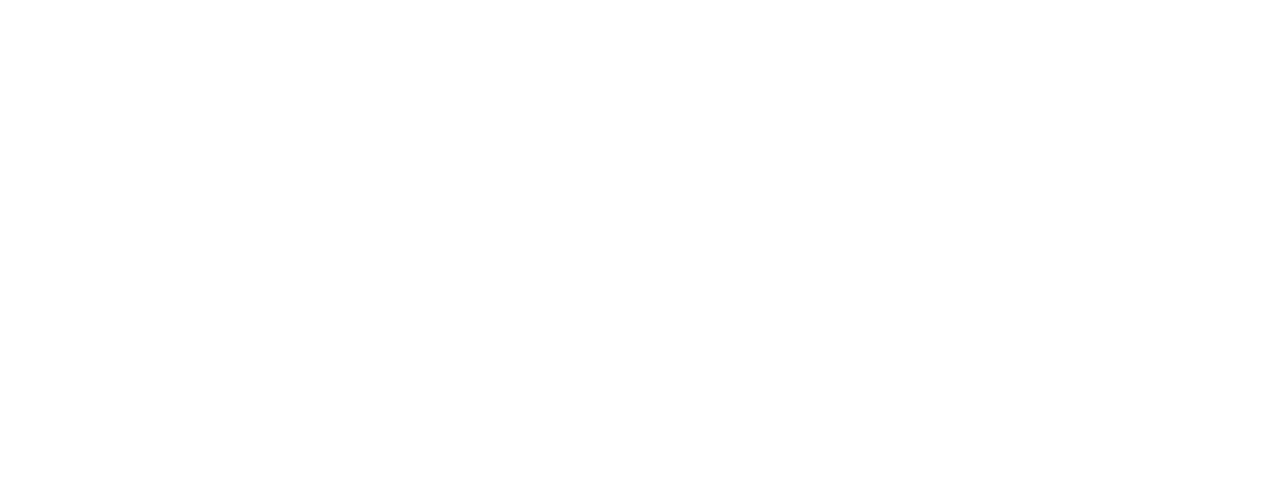
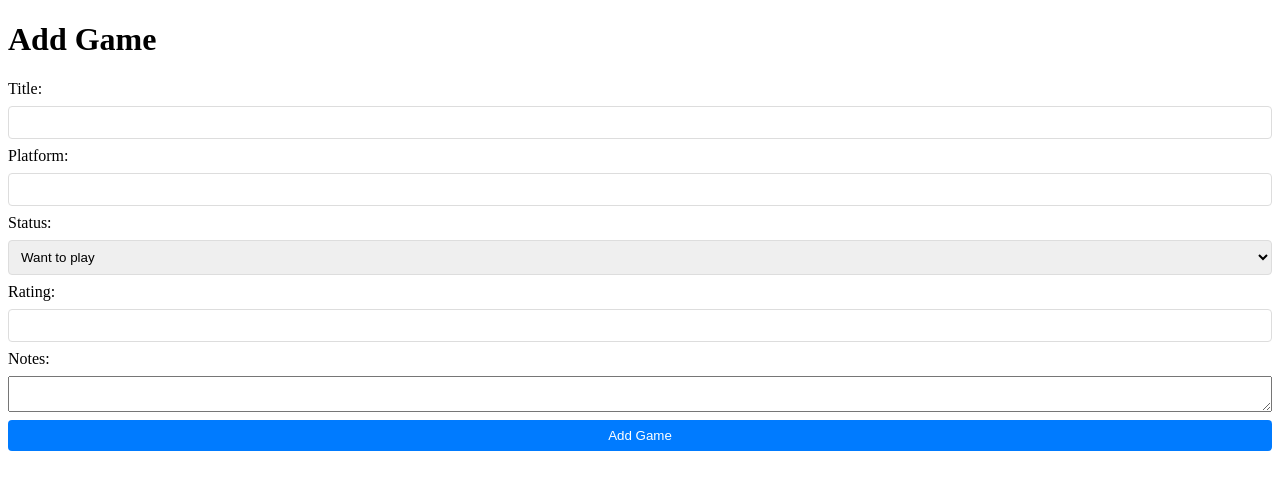
Before and after one commit to elenaholmberg/games, a React (Vite) app in the folder vite-project/: page /add-game in a window 1280 px wide. Before the commit this address had no page. Shown: the top 490 px of the page. Built offline with nearby package versions, Linux system fonts and the light colour scheme.

Commit message:
feat: add a form on it's own page called AddGamePage

```diff
--- a/vite-project/src/App.tsx
+++ b/vite-project/src/App.tsx
@@ -1,15 +1,15 @@
 import { Route, Routes } from 'react-router';
 import GamesPage from './pages/GamesPage';
 import GameDetailsPage from './pages/GameDetailsPage';
+import AddGamePage from './pages/AddGamePage';
 
 function App() {
   return (
     <div className="app">
       <Routes>
         <Route path="/" element={<GamesPage />} />
-      </Routes>
-      <Routes>
         <Route path="/games/:gameId" element={<GameDetailsPage />} />
+        <Route path="/add-game" element={<AddGamePage />} />
       </Routes>
     </div>
   );
--- /dev/null
+++ b/vite-project/src/pages/AddGamePage.tsx
@@ -0,0 +1,27 @@
+function AddGamePage() {
+  return (
+    <div className="add-game-page">
+      <h1>Add Game</h1>
+      <form>
+        <label htmlFor="title">Title:</label>
+        <input type="text" id="title" name="title" />
+        <label htmlFor="platform">Platform:</label>
+        <input type="text" id="platform" name="platform" />
+        <label htmlFor="status">Status:</label>
+        <select id="status" name="status">
+          <option value="want to play">Want to play</option>
+          <option value="playing">Playing</option>
+          <option value="completed">Completed</option>
+          <option value="dropped">Dropped</option>
+        </select>
+        <label htmlFor="rating">Rating:</label>
+        <input type="number" id="rating" name="rating" min="0" max="10" />
+        <label htmlFor="notes">Notes:</label>
+        <textarea id="notes" name="notes"></textarea>
+        <button type="submit">Add Game</button>
+      </form>
+    </div>
+  );
+}
+
+export default AddGamePage;
--- a/vite-project/src/pages/GamesPage.tsx
+++ b/vite-project/src/pages/GamesPage.tsx
@@ -21,8 +21,14 @@ function GamesPage() {
   }, []);
 
   return (
+    <>
       <div className="games-page">
         <h1>My Games</h1>
+        <div className="add-game-button">
+          <a href="/add-game">
+            <button>Add Game</button>
+          </a>
+        </div>
         <div>
           <button onClick={() => setSelectedStatus('all')}>All</button>
           <button onClick={() => setSelectedStatus('want to play')}>
@@ -39,6 +45,7 @@ function GamesPage() {
           <GameCard key={currentGame.id} gameData={currentGame} />
         ))}
       </div>
+    </>
   );
 }
 
--- a/vite-project/src/styles/main.scss
+++ b/vite-project/src/styles/main.scss
@@ -9,3 +9,29 @@
     object-fit: cover;
   }
 }
+
+form {
+  display: flex;
+  flex-direction: column;
+  gap: 8px;
+
+  input,
+  select {
+    padding: 8px;
+    border: 1px solid #ddd;
+    border-radius: 4px;
+  }
+
+  button {
+    padding: 8px;
+    background-color: #007bff;
+    color: white;
+    border: none;
+    border-radius: 4px;
+    cursor: pointer;
+
+    &:hover {
+      background-color: #0056b3;
+    }
+  }
+}
```
Lines whose indentation alone changed are shown as unchanged.
